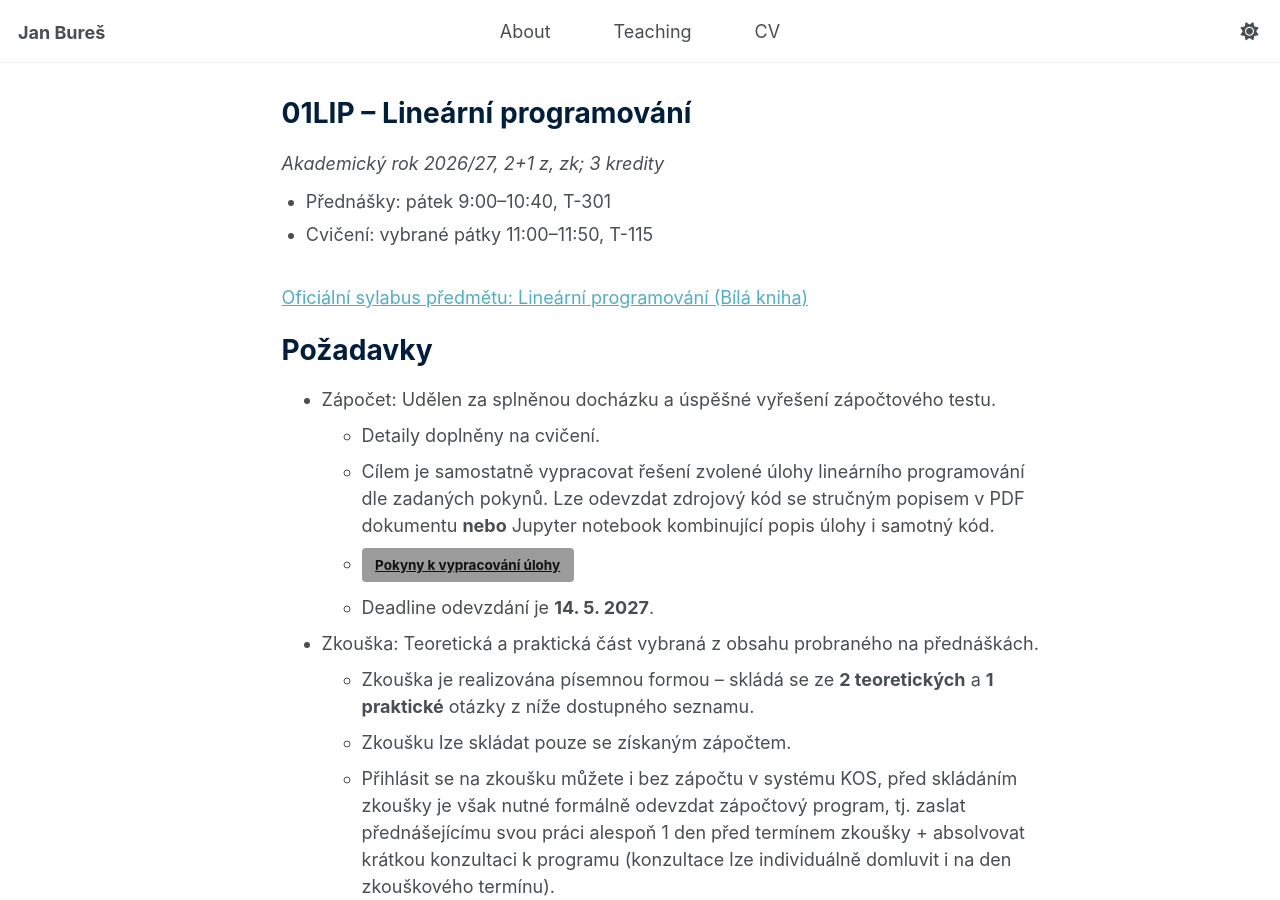
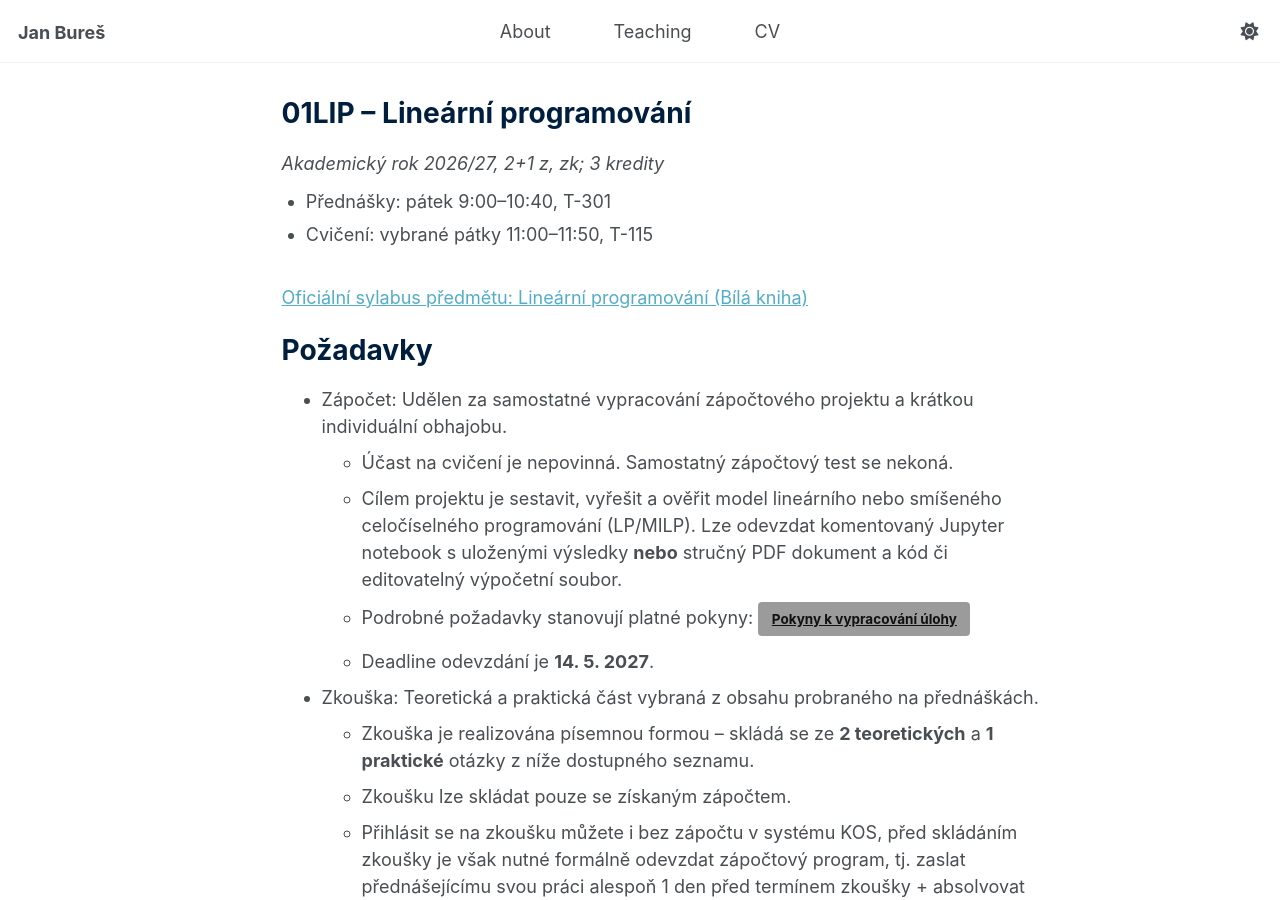
Before and after one commit to buresjan/buresjan.github.io, a Jekyll site: the page built from _teaching/01lip.md, in a window 1280 px wide and 900 px high. Built offline with Jekyll 4.4.1, drawn with Linux system fonts in a browser that asks for light colours.

Commit message:
Align 01LIP project rules with approved Czech guidelines (#5)
Co-authored-by: Jan Bureš <janbures@Jans-MacBook-Pro.local>

```diff
--- a/_teaching/01lip.md
+++ b/_teaching/01lip.md
@@ -19,10 +19,10 @@ lang: cs
 Požadavky
 ======
 
-- Zápočet: Udělen za splněnou docházku a úspěšné vyřešení zápočtového testu.
-  - Detaily doplněny na cvičení.
-  - Cílem je samostatně vypracovat řešení zvolené úlohy lineárního programování dle zadaných pokynů. Lze odevzdat zdrojový kód se stručným popisem v PDF dokumentu **nebo** Jupyter notebook kombinující popis úlohy i samotný kód.
-  - <a class="btn lp-btn" href="{{ '/files/pokyny.pdf' | relative_url }}" download>Pokyny k vypracování úlohy</a>
+- Zápočet: Udělen za samostatné vypracování zápočtového projektu a krátkou individuální obhajobu.
+  - Účast na cvičení je nepovinná. Samostatný zápočtový test se nekoná.
+  - Cílem projektu je sestavit, vyřešit a ověřit model lineárního nebo smíšeného celočíselného programování (LP/MILP). Lze odevzdat komentovaný Jupyter notebook s uloženými výsledky **nebo** stručný PDF dokument a kód či editovatelný výpočetní soubor.
+  - Podrobné požadavky stanovují platné pokyny: <a class="btn lp-btn" href="{{ '/files/pokyny.pdf' | relative_url }}" download>Pokyny k vypracování úlohy</a>
   - Deadline odevzdání je **14. 5. 2027**.
 - Zkouška: Teoretická a praktická část vybraná z obsahu probraného na přednáškách.
   - Zkouška je realizována písemnou formou -- skládá se ze **2 teoretických** a **1 praktické** otázky z níže dostupného seznamu.
```
Also changed, not shown: 1 other file.
